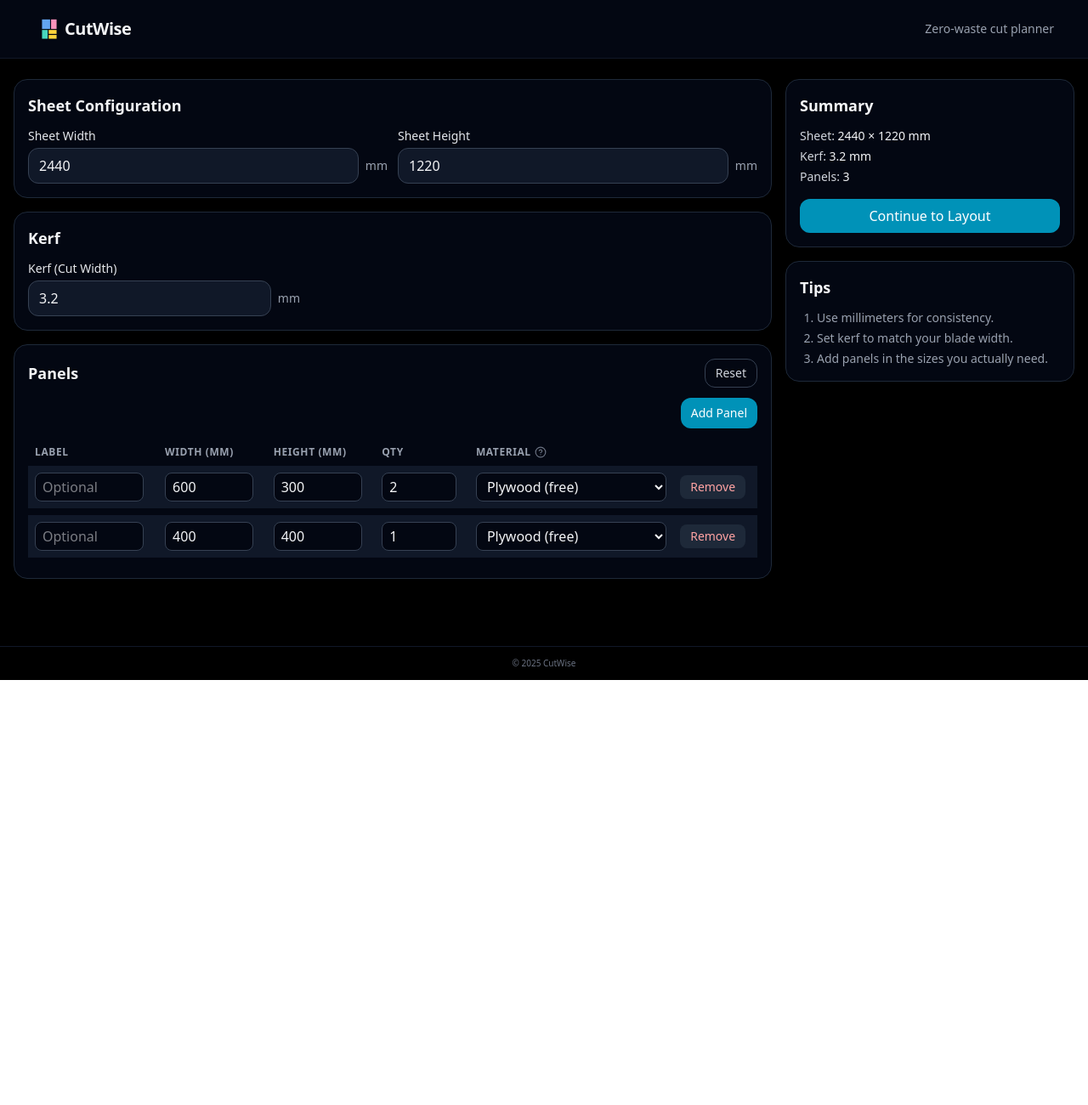
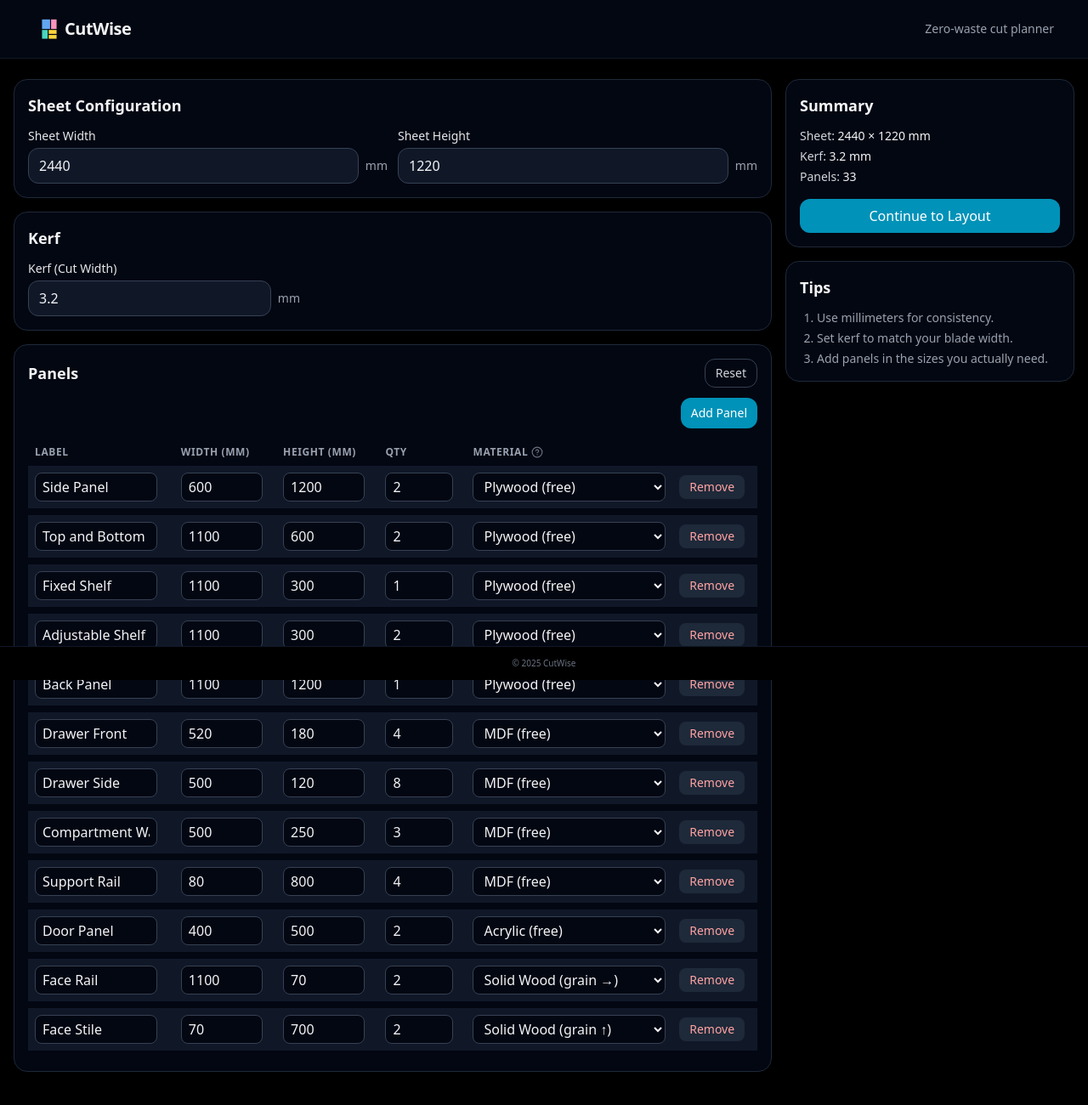
Before and after one commit to nebrask/cutwise, a React (Vite) app: page / in a window 1280 px wide. Shown: the top 1300 px of the page at 85% size. Before the commit the page ends 800 px from the top, so only its background shows below. Built offline with nearby package versions, Linux system fonts and the light colour scheme.

Commit message:
feat: add example cabinet panel configuration for strategy demonstration

```diff
--- a/index.html
+++ b/index.html
@@ -4,7 +4,7 @@
     <meta charset="UTF-8" />
     <link rel="icon" type="image/svg+xml" href="/vite.svg" />
     <meta name="viewport" content="width=device-width, initial-scale=1.0" />
-    <title>opticut</title>
+    <title>cutwise</title>
   </head>
   <body>
     <div id="root"></div>
--- a/package.json
+++ b/package.json
@@ -1,5 +1,5 @@
 {
-  "name": "opticut",
+  "name": "cutwise",
   "private": true,
   "version": "0.0.0",
   "type": "module",
--- a/src/App.tsx
+++ b/src/App.tsx
@@ -9,9 +9,27 @@ import type { PlannerInputs, Panel } from "./types";
 type Mode = "inputs" | "layout";
 
 const initialPanels: Panel[] = [
-  { id: "p1", width: 600, height: 300, qty: 2 },
-  { id: "p2", width: 400, height: 400, qty: 1 },
+  // Plywood - structural carcass and shelving
+  { id: "p1", label: "Side Panel",        width: 600,  height: 1200, qty: 2, material: "plywood" },
+  { id: "p2", label: "Top and Bottom",    width: 1100, height: 600,  qty: 2, material: "plywood" },
+  { id: "p3", label: "Fixed Shelf",       width: 1100, height: 300,  qty: 1, material: "plywood" },
+  { id: "p4", label: "Adjustable Shelf",  width: 1100, height: 300,  qty: 2, material: "plywood" },
+  { id: "p5", label: "Back Panel",        width: 1100, height: 1200, qty: 1, material: "plywood" },
+
+  // MDF - drawer components and interior dividers
+  { id: "p6", label: "Drawer Front",      width: 520,  height: 180,  qty: 4, material: "mdf" },
+  { id: "p7", label: "Drawer Side",       width: 500,  height: 120,  qty: 8, material: "mdf" },
+  { id: "p8", label: "Compartment Wall",  width: 500,  height: 250,  qty: 3, material: "mdf" },
+  { id: "p9", label: "Support Rail",      width: 80,   height: 800,  qty: 4, material: "mdf" },
+
+  // Acrylic - glass-like door panels
+  { id: "p10", label: "Door Panel",       width: 400,  height: 500,  qty: 2, material: "acrylic" },
+
+  // Solid wood - face frame (horizontal and vertical grain)
+  { id: "p11", label: "Face Rail",        width: 1100, height: 70,   qty: 2, material: "wood-h" },
+  { id: "p12", label: "Face Stile",       width: 70,   height: 700,  qty: 2, material: "wood-v" },
 ];
+
 
 function App() {
   const [mode, setMode] = useState<Mode>("inputs");
--- a/src/components/PanelListForm.tsx
+++ b/src/components/PanelListForm.tsx
@@ -106,7 +106,7 @@ export default function PanelListForm({ items, onChange }: Props) {
                     <td className="px-2 py-2">
                       <input
                         type="text"
-                        className="w-32 rounded-lg border border-gray-700 bg-gray-950 px-2 py-1 text-gray-100 focus:ring-2 focus:ring-cyan-500"
+                        className="w-36 rounded-lg border border-gray-700 bg-gray-950 px-2 py-1 text-gray-100 focus:ring-2 focus:ring-cyan-500"
                         value={p.label || ""}
                         placeholder="Optional"
                         onChange={(e) => update(p.id, { label: e.target.value })}
@@ -115,7 +115,7 @@ export default function PanelListForm({ items, onChange }: Props) {
                     <td className="px-2 py-2">
                       <input
                         type="number"
-                        className="w-26 rounded-lg border border-gray-700 bg-gray-950 px-2 py-1 text-gray-100 focus:ring-2 focus:ring-cyan-500"
+                        className="w-24 rounded-lg border border-gray-700 bg-gray-950 px-2 py-1 text-gray-100 focus:ring-2 focus:ring-cyan-500"
                         value={p.width}
                         min={1}
                         step={1}
@@ -125,7 +125,7 @@ export default function PanelListForm({ items, onChange }: Props) {
                     <td className="px-2 py-2">
                       <input
                         type="number"
-                        className="w-26 rounded-lg border border-gray-700 bg-gray-950 px-2 py-1 text-gray-100 focus:ring-2 focus:ring-cyan-500"
+                        className="w-24 rounded-lg border border-gray-700 bg-gray-950 px-2 py-1 text-gray-100 focus:ring-2 focus:ring-cyan-500"
                         value={p.height}
                         min={1}
                         step={1}
@@ -135,7 +135,7 @@ export default function PanelListForm({ items, onChange }: Props) {
                     <td className="px-2 py-2">
                       <input
                         type="number"
-                        className="w-22 rounded-lg border border-gray-700 bg-gray-950 px-2 py-1 text-gray-100 focus:ring-2 focus:ring-cyan-500"
+                        className="w-20 rounded-lg border border-gray-700 bg-gray-950 px-2 py-1 text-gray-100 focus:ring-2 focus:ring-cyan-500"
                         value={p.qty}
                         min={1}
                         step={1}
```
Also changed, not shown: 1 other file (tests, documents, lock files or other folders).
